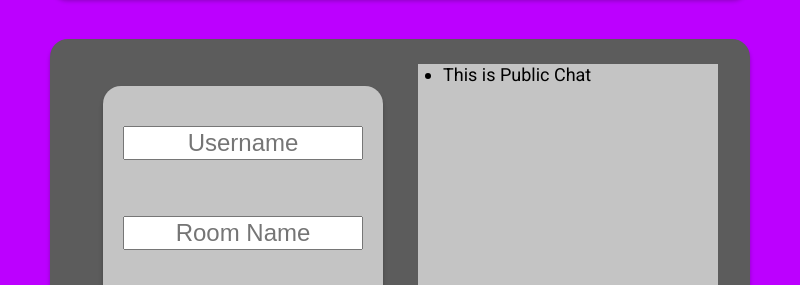
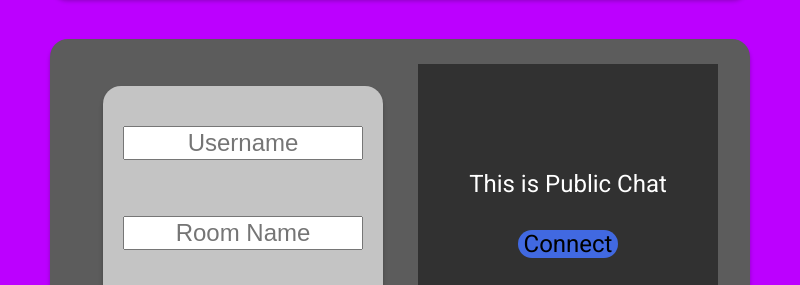
Before and after one commit to KingBenny101/puffy, an Electron app: page src/client/index.html in a window 800 px wide. Shown: the part 210-495 px from the top of the page. Drawn offline with nearby package versions, Linux system fonts and the light colour scheme; no server answers.

Commit message:
Updated to latest UI

```diff
--- a/src/client/css/main.css
+++ b/src/client/css/main.css
@@ -131,16 +131,7 @@ body {
   box-shadow: 0px 4px 4px rgba(0, 0, 0, 0.25);
   overflow: hidden;
 }
-.v17_14 {
-  width: 300px;
-  height: 350px;
-  background: rgba(196,196,196,1);
-  opacity: 1;
-  position: absolute;
-  top: 174px;
-  left: 418px;
-  overflow: hidden;
-}
+
 
 
 #messagebar {
@@ -150,13 +141,13 @@ body {
   height: 34px;
 }
 
-#chat {
+#chat-public {
   height: 280px;
   margin: 0;
   top: 0px;
   font-size: 18px;
   position: absolute;
-  padding-left: 25px;
+  padding-left: 30px;
   overflow: auto;
 
 }
@@ -180,13 +171,83 @@ left: 20px;
 #messagebox {
   width: 78.5%;
   height: 100%;
-  border-top-left-radius: 18px;
-  border-top-right-radius: 18px;
-  border-bottom-left-radius: 18px;
-  border-bottom-right-radius: 18px;
+
 
 }
 
 #sendbtn {
   height: 100%;
+  position: absolute;
+  right: 0px;
 }
+
+.chat-container{
+  width: 300px;
+  height: 350px;
+  position: absolute;
+  top: 174px;
+  left: 418px;
+  overflow: hidden;
+
+}
+
+.chat-flow{
+  width: 100%;
+  height: 300px;
+  position: absolute;
+  top:0px;
+
+  background: rgba(196,196,196,1);
+  opacity: 1;
+
+  overflow: hidden;
+}
+
+.chat-block {
+  display: block; /* Hidden by default */
+  position: absolute; /* Stay in place */
+  z-index: 1; /* Sit on top */
+  left: 0;
+  top: 0;
+  width: 100%; /* Full width */
+  height: 100%; /* Full height */
+  overflow: hidden;
+  background-color: rgb(0,0,0); /* Fallback color */
+  background-color: rgba(0,0,0,0.75); /* Black w/ opacity */
+}
+
+
+
+.chat-block-connect {
+  width: 100px;
+  height: 28px;
+  position :absolute;
+  top: 60%;
+  left: 50%;
+  -ms-transform: translate(-50%,-50%);
+  transform: translate(-50%,-50%);
+  background-color: royalblue;
+  border-top-left-radius: 18px;
+  border-top-right-radius: 18px;
+  border-bottom-left-radius: 18px;
+  border-bottom-right-radius: 18px;
+  text-align: center;
+  font-family: Roboto;
+  font-weight: Regular;
+  font-size: 24px;
+}
+
+
+.chat-block-message {
+  position: absolute;
+  top: 40%;
+  left: 50%;
+  color: white;
+  width: 100%;
+  text-align: center;
+  -ms-transform: translate(-50%,-50%);
+  transform: translate(-50%,-50%);
+  font-family: Roboto;
+  font-weight: Regular;
+  font-size: 24px;
+}
--- a/src/client/index.html
+++ b/src/client/index.html
@@ -6,9 +6,12 @@
       rel="stylesheet"
     />
     <link href="./css/main.css" rel="stylesheet" />
-    <title>Puffy</title>
+    <title>Puffy Game</title>
+    <script src="http://localhost:3000/socket.io/socket.io.js"></script>
+    <script src="scripts/client.js"></script>
+    <script src="scripts/game.js"></script>
   </head>
-  <body>
+  <body onload="onloadGame()">
     <div class="v17_2">
       <div class="v17_3"></div>
       <span class="v17_4">Tic Tac Toe</span>
@@ -28,15 +31,22 @@
           id = "room"
           type="text"
           placeholder="Room Name"
+          list="room-list"
           style="text-align: center; font-size: 24px"
         />
+        <datalist class = "roomList" id="room-list">
+        </datalist>
       </div>
-      <div class="v17_14" id="publicChat">
-        <div>
-          <ul id="chat" style="list-style-type: disc">
-            <li>
-                This is Public Chat
-            </li>
+
+
+
+      <div class="chat-container" id="publicChat">
+        <div class="chat-flow" >
+          <div class="chat-block">
+            <span class="chat-block-message">This is Public Chat</span>
+            <div class="chat-block-connect" onclick ="connectPublic()">Connect</div>
+          </div>
+          <ul id="chat-public" style="list-style-type: disc">
           </ul>
         </div>
 
@@ -46,8 +56,9 @@
         </form>
       </div>
     </div>
-    <script src="http://localhost:3000/socket.io/socket.io.js"></script>
-    <script src="scripts/client.js"></script>
-    <script src="scripts/game.js"></script>
+
+
+
+
   </body>
 </html>
```
Also changed, not shown: 1 other file.
